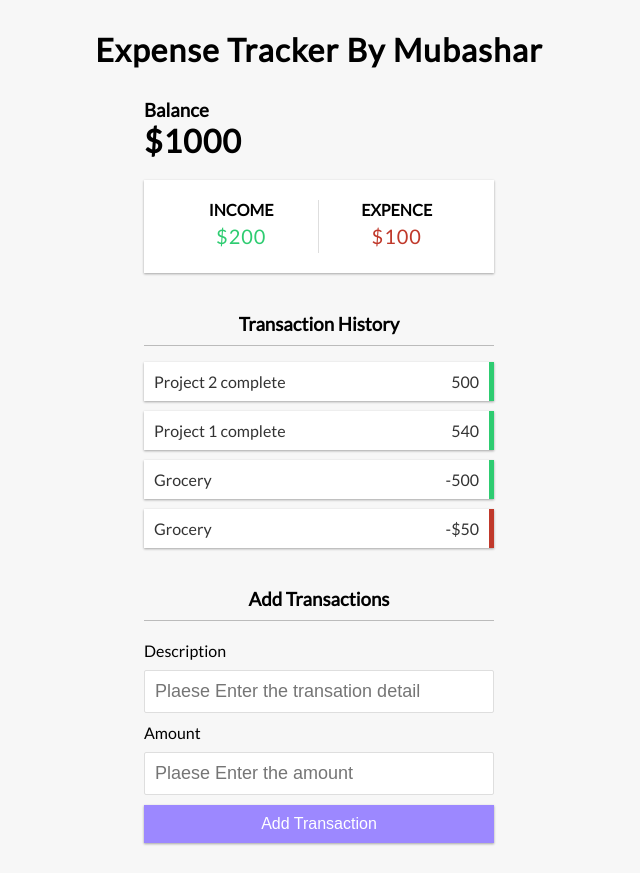
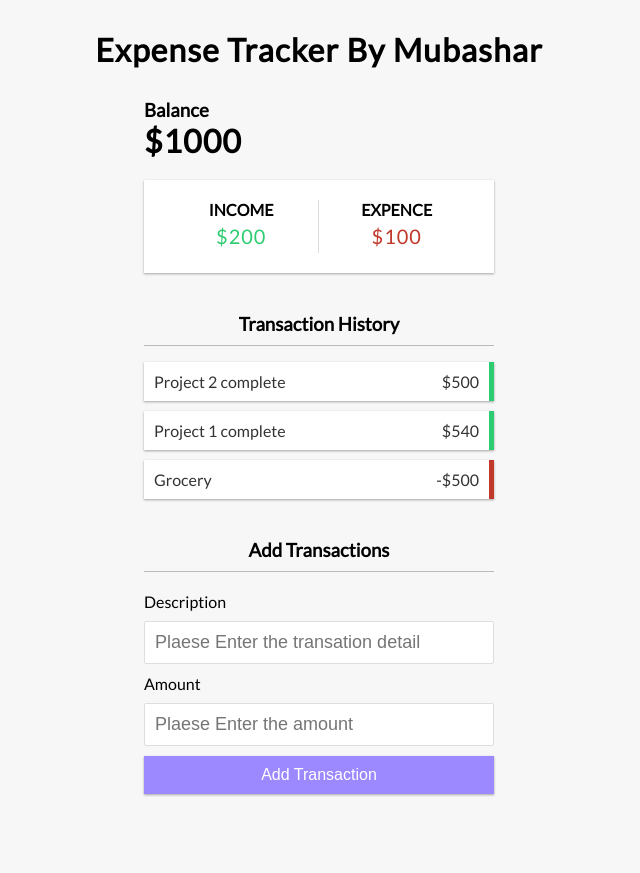
Before and after one commit to mobi781/PanaCloud-SaaS-Training, a React (Create React App) app in the folder first_react_app/: page / in a window 1280 px wide. Shown: the whole page, without its empty margins (321-961 px from the left). After the commit the page ends 824 px from the top, so only its background shows below. Built offline with nearby package versions, Linux system fonts and the light colour scheme.

Commit message:
little update history.js

```diff
--- a/first_react_app/src/Components/AddNew.js
+++ b/first_react_app/src/Components/AddNew.js
@@ -4,6 +4,7 @@ const AddNew = () => {
     let [Description, setDescription] = useState("");
     let [DescriptionAmount, setDescriptionAmount] = useState(0);
     console.log('Description,DescriptionAmount :>> ', Description, DescriptionAmount);
+
     return (
         <div>
             <h3>Add Transactions</h3>
--- a/first_react_app/src/Components/History.js
+++ b/first_react_app/src/Components/History.js
@@ -10,14 +10,14 @@ export const History = () => {
         <div>
             <h3>Transaction History</h3>
             <ul className="list">
-                {Description.map(Description => (
+                {Description.map((Description, index) => (
 
-                    <li className="plus">{Description.Desc} <span>{Description.Amount}</span> <button className="delete-btn">X</button></li>
+                    <li key={index} className={Description.Amount < 0 ? "minus" : "plus"}>{Description.Desc} <span>{Description.Amount < 0 ? "-" : ""}${Math.abs(Description.Amount)}</span> <button className="delete-btn">X</button></li>
                 ))
 
                 }
 
-                <li className="minus">Grocery <span>-$50</span> <button className="delete-btn">X</button></li>
+                {/* <li className="minus">Grocery <span>-$50</span> <button className="delete-btn">X</button></li> */}
             </ul>
 
         </div>
--- a/first_react_app/src/Global/Reducer.js
+++ b/first_react_app/src/Global/Reducer.js
@@ -1,7 +1,9 @@
 const Reducer = (state, action) => {
     switch (action.type) {
+        case "Add":
+            return [state.payload, ...state];
         default:
-            return state
+            return state;
 
     }
 
```
